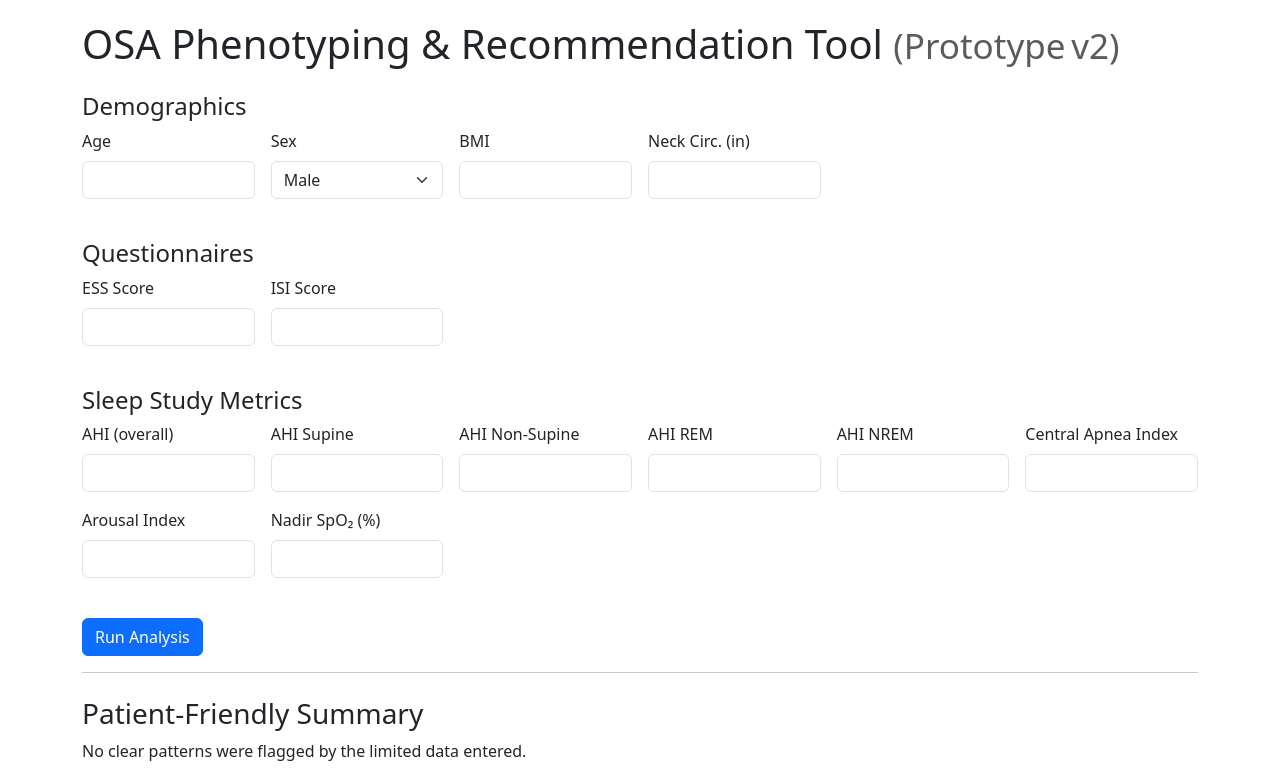
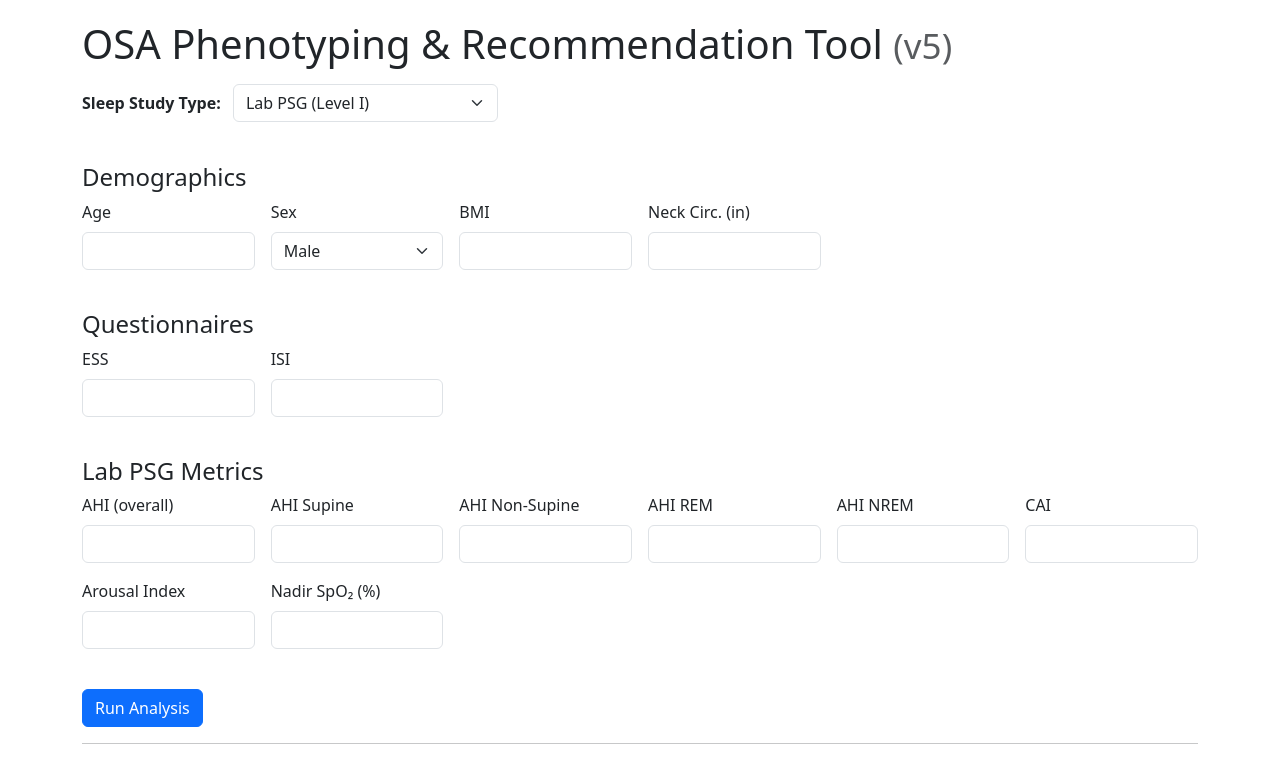
Before and after one commit to stereooooooo/osa-phenotyper, a plain HTML site: page index.html in a window 1280 px wide. Both pictures are taken after a click on the button "Run Analysis". Shown: the top 773 px of the page. Drawn offline with nearby package versions, Linux system fonts and the light colour scheme.

Commit message:
Add files via upload

```diff
--- a/index.html
+++ b/index.html
@@ -2,43 +2,37 @@
 <html lang="en">
 <head>
 <meta charset="UTF-8">
-<title>OSA Phenotyper (Prototype v2)</title>
+<title>OSA Phenotyper (Prototype v5)</title>
 <meta name="viewport" content="width=device-width, initial-scale=1">
 <link href="https://cdn.jsdelivr.net/npm/bootstrap@5.3.3/dist/css/bootstrap.min.css" rel="stylesheet">
 <style>
-body { padding-top: 20px; }
-.section { margin-bottom: 40px; }
-summary { cursor: pointer; }
+body{padding-top:20px;}
+.section{margin-bottom:40px;}
+summary{cursor:pointer;}
 </style>
 </head>
 <body>
 <div class="container">
-  <h1 class="mb-4">OSA Phenotyping &amp; Recommendation Tool <small class="text-muted">(Prototype v2)</small></h1>
+<h1 class="mb-3">OSA Phenotyping &amp; Recommendation Tool <small class="text-muted">(v5)</small></h1>
+
+<!-- Study type -->
+<div class="section">
+<label class="form-label fw-bold me-2">Sleep Study Type:</label>
+<select class="form-select d-inline-block w-auto" id="studyType" onchange="toggleStudySections()">
+  <option value="PSG">Lab PSG (Level I)</option>
+  <option value="WatchPAT">Home Sleep Test – WatchPAT</option>
+</select>
+</div>
 
 <form id="osaForm">
 <!-- Demographics -->
 <div class="section">
 <h4>Demographics</h4>
 <div class="row g-3">
-        <div class="col-md-2">
-          <label class="form-label">Age</label>
-          <input type="number" class="form-control" id="age" min="0">
-        </div>
-        <div class="col-md-2">
-          <label class="form-label">Sex</label>
-          <select class="form-select" id="sex">
-            <option value="Male">Male</option>
-            <option value="Female">Female</option>
-          </select>
-        </div>
-        <div class="col-md-2">
-          <label class="form-label">BMI</label>
-          <input type="number" step="0.1" class="form-control" id="bmi">
-        </div>
-        <div class="col-md-2">
-          <label class="form-label">Neck Circ. (in)</label>
-          <input type="number" step="0.1" class="form-control" id="neck">
-        </div>
+  <div class="col-md-2"><label class="form-label">Age</label><input type="number" class="form-control" id="age"></div>
+  <div class="col-md-2"><label class="form-label">Sex</label><select class="form-select" id="sex"><option>Male</option><option>Female</option></select></div>
+  <div class="col-md-2"><label class="form-label">BMI</label><input type="number" step="0.1" class="form-control" id="bmi"></div>
+  <div class="col-md-2"><label class="form-label">Neck Circ. (in)</label><input type="number" step="0.1" class="form-control" id="neck"></div>
 </div>
 </div>
 
@@ -46,53 +40,38 @@ summary { cursor: pointer; }
 <div class="section">
 <h4>Questionnaires</h4>
 <div class="row g-3">
-        <div class="col-md-2">
-          <label class="form-label">ESS Score</label>
-          <input type="number" class="form-control" id="ess">
-        </div>
-        <div class="col-md-2">
-          <label class="form-label">ISI Score</label>
-          <input type="number" class="form-control" id="isi">
-        </div>
+  <div class="col-md-2"><label class="form-label">ESS</label><input type="number" class="form-control" id="ess"></div>
+  <div class="col-md-2"><label class="form-label">ISI</label><input type="number" class="form-control" id="isi"></div>
 </div>
 </div>
 
-    <!-- Sleep study -->
-    <div class="section">
-      <h4>Sleep Study Metrics</h4>
+<!-- PSG block -->
+<div class="section study-block" data-study="PSG">
+<h4>Lab PSG Metrics</h4>
 <div class="row g-3">
-        <div class="col-md-2">
-          <label class="form-label">AHI (overall)</label>
-          <input type="number" step="0.1" class="form-control" id="ahi">
+  <div class="col-md-2"><label class="form-label">AHI (overall)</label><input type="number" step="0.1" class="form-control" id="ahi"></div>
+  <div class="col-md-2"><label class="form-label">AHI Supine</label><input type="number" step="0.1" class="form-control" id="ahiSupine"></div>
+  <div class="col-md-2"><label class="form-label">AHI Non‑Supine</label><input type="number" step="0.1" class="form-control" id="ahiNonSupine"></div>
+  <div class="col-md-2"><label class="form-label">AHI REM</label><input type="number" step="0.1" class="form-control" id="ahiREM"></div>
+  <div class="col-md-2"><label class="form-label">AHI NREM</label><input type="number" step="0.1" class="form-control" id="ahiNREM"></div>
+  <div class="col-md-2"><label class="form-label">CAI</label><input type="number" step="0.1" class="form-control" id="cai"></div>
+  <div class="col-md-2"><label class="form-label">Arousal Index</label><input type="number" step="0.1" class="form-control" id="arousalIdx"></div>
+  <div class="col-md-2"><label class="form-label">Nadir SpO₂ (%)</label><input type="number" step="0.1" class="form-control" id="nadir"></div>
 </div>
-        <div class="col-md-2">
-          <label class="form-label">AHI Supine</label>
-          <input type="number" step="0.1" class="form-control" id="ahiSupine">
 </div>
-        <div class="col-md-2">
-          <label class="form-label">AHI Non‑Supine</label>
-          <input type="number" step="0.1" class="form-control" id="ahiNonSupine">
-        </div>
-        <div class="col-md-2">
-          <label class="form-label">AHI REM</label>
-          <input type="number" step="0.1" class="form-control" id="ahiREM">
-        </div>
-        <div class="col-md-2">
-          <label class="form-label">AHI NREM</label>
-          <input type="number" step="0.1" class="form-control" id="ahiNREM">
-        </div>
-        <div class="col-md-2">
-          <label class="form-label">Central Apnea Index</label>
-          <input type="number" step="0.1" class="form-control" id="cai">
-        </div>
-        <div class="col-md-2">
-          <label class="form-label">Arousal Index</label>
-          <input type="number" step="0.1" class="form-control" id="arousalIdx">
-        </div>
-        <div class="col-md-2">
-          <label class="form-label">Nadir SpO₂ (%)</label>
-          <input type="number" step="0.1" class="form-control" id="nadir">
-        </div>
+
+<!-- WatchPAT block -->
+<div class="section study-block" data-study="WatchPAT" style="display:none;">
+<h4>WatchPAT Metrics</h4>
+<div class="row g-3">
+  <div class="col-md-2"><label class="form-label">pAHI (overall)</label><input type="number" step="0.1" class="form-control" id="pahi"></div>
+  <div class="col-md-2"><label class="form-label">Supine pAHI</label><input type="number" step="0.1" class="form-control" id="pahiSupine"></div>
+  <div class="col-md-2"><label class="form-label">pAHI REM</label><input type="number" step="0.1" class="form-control" id="pahiREM"></div>
+  <div class="col-md-2"><label class="form-label">pAHI NREM</label><input type="number" step="0.1" class="form-control" id="pahiNREM"></div>
+  <div class="col-md-2"><label class="form-label">PAT RDI</label><input type="number" step="0.1" class="form-control" id="rdi"></div>
+  <div class="col-md-2"><label class="form-label">ODI 4%</label><input type="number" step="0.1" class="form-control" id="odi"></div>
+  <div class="col-md-2"><label class="form-label">Min SpO₂ (%)</label><input type="number" step="0.1" class="form-control" id="nadirWatch"></div>
+  <div class="col-md-2"><label class="form-label">TST (hrs)</label><input type="number" step="0.1" class="form-control" id="tst"></div>
 </div>
 </div>
 
@@ -105,136 +84,67 @@ summary { cursor: pointer; }
 </div>
 
 <script>
-// Utility
-function num(id) { return parseFloat(document.getElementById(id).value) || 0; }
-function list(items) { return items.map(i => '<li>' + i + '</li>').join(''); }
+function num(id){return parseFloat(document.getElementById(id)?.value)||0;}
+function list(arr){return arr.map(x=>'<li>'+x+'</li>').join('');}
+function toggleStudySections(){const v=document.getElementById('studyType').value;document.querySelectorAll('.study-block').forEach(d=>d.style.display=d.getAttribute('data-study')===v?'block':'none');}
 
-function runAnalysis() {
-  const bmi = num('bmi');
-  const neck = num('neck');      // inches
-  const ess  = num('ess');
-  const isi  = num('isi');
-  const ahi  = num('ahi');
-  const ahiSup = num('ahiSupine');
-  const ahiNon = num('ahiNonSupine');
-  const ahiREM = num('ahiREM');
-  const ahiNREM = num('ahiNREM');
-  const cai  = num('cai');
-  const arousal = num('arousalIdx');
-  const nadir = num('nadir');
-  const sex = document.getElementById('sex').value;
+function runAnalysis(){
+ const study=document.getElementById('studyType').value;
+ const sex=document.getElementById('sex').value;
+ const bmi=num('bmi'), neck=num('neck'), ess=num('ess'), isi=num('isi');
+ let ahi=0, supine=0, nonsup=0, rem=0, nrem=0, cai=0, arousal=0, nadir=0;
 
-  const phenotypes = [];
-  const rationale  = {};  // store reasons per phenotype
-
-  // --- Rule set ---
-  // 1. Anatomy
-  if ((sex === 'Male' && neck >= 17) || (sex === 'Female' && neck >= 16) || bmi >= 30 || ahi >= 30) {
-    phenotypes.push('High Anatomical Contribution');
-    rationale['High Anatomical Contribution'] = [];
-    if (neck) rationale['High Anatomical Contribution'].push(`Neck circumference ${neck.toFixed(1)} in`);
-    if (bmi)  rationale['High Anatomical Contribution'].push(`BMI ${bmi}`);
-    if (ahi)  rationale['High Anatomical Contribution'].push(`AHI ${ahi}`);
+ if(study==='PSG'){
+   ahi=num('ahi'); supine=num('ahiSupine'); nonsup=num('ahiNonSupine'); rem=num('ahiREM'); nrem=num('ahiNREM');
+   cai=num('cai'); arousal=num('arousalIdx'); nadir=num('nadir');
+ } else {
+   ahi=num('pahi'); supine=num('pahiSupine'); rem=num('pahiREM'); nrem=num('pahiNREM');
+   nadir=num('nadirWatch');
  }
 
-  // 2. Low arousal threshold
-  if ((arousal / Math.max(ahi, 1) > 0.5) || isi >= 15) {
-    phenotypes.push('Low Arousal Threshold');
-    rationale['Low Arousal Threshold'] = [];
-    if (arousal) rationale['Low Arousal Threshold'].push(`Arousal index ${arousal}`);
-    if (isi)     rationale['Low Arousal Threshold'].push(`ISI ${isi}`);
+ const phen=[], why={};
+ const add=(p,r)=>{phen.push(p);why[p]=(why[p]||[]).concat(r);};
+
+ if((sex==='Male'&&neck>=17)||(sex==='Female'&&neck>=16)||bmi>=30||ahi>=30)add('High Anatomical Contribution',[`Neck ${neck||'?'}`,`BMI ${bmi||'?'}`,`Index ${ahi}`]);
+ if(study==='PSG' && ((arousal/Math.max(ahi,1)>0.5)||isi>=15)) add('Low Arousal Threshold',[`Arousal ${arousal}`,`ISI ${isi}`]);
+ if(supine && supine>0 && ((study==='PSG' && supine>2*nonsup && nonsup<15) || (study==='WatchPAT' && supine>2*ahi && ahi<20))) add('Positional OSA',[`Supine index ${supine}`,`Overall index ${ahi}`]);
+ if(rem && rem>0 && rem>2*Math.max(nrem,1) && rem>=10) add('REM‑Predominant OSA',[`REM index ${rem}`,`NREM ${nrem}`]);
+ if(cai>=5) add('High Loop Gain / Complex Sleep Apnea risk',[`CAI ${cai}`]);
+ if(nadir && nadir<85) add('High Hypoxic Burden',[`Min SpO₂ ${nadir}%`]);
+
+ const recLib={'High Anatomical Contribution':'CPAP/APAP first‑line; weight optimisation; consider MAD, surgery or Inspire™ if needed.',
+ 'Low Arousal Threshold':'Improve CPAP comfort; CBT‑I; judicious low‑dose sedative under specialist.',
+ 'Positional OSA':'Positional therapy (side‑sleeping device) or oral appliance.',
+ 'REM‑Predominant OSA':'Ensure adequate CPAP in REM (auto‑titrating) or MAD.',
+ 'High Loop Gain / Complex Sleep Apnea risk':'Fixed‑pressure CPAP or ASV (no HFrEF); oxygen supplementation.',
+ 'High Hypoxic Burden':'Prioritise effective therapy to improve oxygen saturation and CV risk.'};
+
+ const recs=[]; phen.forEach(p=>{if(recLib[p])recs.push(recLib[p]);});
+ if(!recs.length) recs.push('Standard CPAP/APAP remains the first‑line therapy for most OSA patients.');
+
+ const explanations={'High Anatomical Contribution':'Your airway is physically narrow ...',
+ 'Low Arousal Threshold':'You wake easily ...',
+ 'Positional OSA':'Events mainly happen on your back ...',
+ 'REM‑Predominant OSA':'Events mainly in dreaming sleep ...',
+ 'High Loop Gain / Complex Sleep Apnea risk':'Breathing control is unstable ...',
+ 'High Hypoxic Burden':'Oxygen drops quite low ...'};
+
+ // patient summary
+ let pat='<h3>Patient‑Friendly Summary</h3>';
+ if(phen.length){pat+='<p>Your results suggest these contributing factors:</p>';phen.forEach(p=>{pat+=`<details><summary><strong>${p}</strong></summary><div class="mt-2">${explanations[p]||''}</div></details>`;});}
+ else pat+='<p>No clear patterns flagged from the data entered.</p>';
+ pat+='<h5 class="mt-4">Top Treatment Options</h5><ul>'+list(recs)+'</ul><p class="mt-3">Discuss these options with your clinician.</p>';
+
+ // clinician report
+ let cli='<h3>Clinician Decision Support</h3><p><strong>Study type:</strong> '+study+'</p>';
+ if(phen.length){cli+='<ul>';phen.forEach(p=>{cli+='<li><strong>'+p+'</strong> — '+why[p].join(', ')+'</li>';});cli+='</ul>';}else{cli+='<p>No phenotype triggered.</p>';}
+ cli+='<p><strong>Recommendations:</strong></p><ol>'+list(recs)+'</ol><p><em>Prototype rules—verify clinically.</em></p>';
+
+ document.getElementById('patientSummary').innerHTML=pat;
+ document.getElementById('clinicianReport').innerHTML=cli;
 }
 
-  // 3. Positional
-  if (ahiSup > 2 * ahiNon && ahiNon < 15) {
-    phenotypes.push('Positional OSA');
-    rationale['Positional OSA'] = [`Supine AHI ${ahiSup}`, `Non‑supine AHI ${ahiNon}`];
-  }
-
-  // 4. REM‑predominant
-  if (ahiREM > 2 * ahiNREM && ahiREM >= 10) {
-    phenotypes.push('REM‑Predominant OSA');
-    rationale['REM‑Predominant OSA'] = [`REM AHI ${ahiREM}`, `NREM AHI ${ahiNREM}`];
-  }
-
-  // 5. High loop gain / complex
-  if (cai >= 5) {
-    phenotypes.push('High Loop Gain / Complex Sleep Apnea risk');
-    rationale['High Loop Gain / Complex Sleep Apnea risk'] = [`Central apnea index ${cai}`];
-  }
-
-  // 6. Hypoxic burden
-  if (nadir && nadir < 85) {
-    phenotypes.push('High Hypoxic Burden');
-    rationale['High Hypoxic Burden'] = [`Nadir SpO₂ ${nadir}%`];
-  }
-
-  // --- Explanations & treatment library ---
-  const explanations = {
-    'High Anatomical Contribution': `Your airway is physically narrow or more likely to collapse during sleep because of factors like a larger neck size, extra tissue from weight around the throat, or jaw structure.  <strong>Why it matters:</strong> Air physically can’t stay open.  <strong>How to improve:</strong> <ul>${list([
-      'Lose weight if overweight (even a 10 lb loss can reduce airway pressure).',
-      'Use a device that splints the airway open (CPAP).',
-      'Consider oral devices that bring the jaw forward (mandibular advancement device) or surgical options (tonsil reduction, Inspire™) if other treatments fail.'])}</ul>`,
-    'Low Arousal Threshold': `You tend to wake up very easily whenever your breathing is disturbed, so even mild airway narrowing fragments your sleep.  <strong>How to improve:</strong> <ul>${list([
-      'Make CPAP as comfortable as possible (proper mask fit, humidification).',
-      'Consider Cognitive Behavioural Therapy for Insomnia (CBT‑I)—a structured program (usually 4‑6 sessions) that retrains sleep habits.',
-      'In some cases, very low‑dose sedatives are used under specialist supervision to raise the arousal threshold.'])}</ul>`,
-    'Positional OSA': `Most events occur when you sleep on your back.  <strong>How to improve:</strong> <ul>${list([
-      'Train yourself to sleep on your side using a positional‑therapy device, backpack, or special pillow.',
-      'An oral appliance can also help by holding the jaw forward in any position.'])}</ul>`,
-    'REM‑Predominant OSA': `Events mainly happen in the dreaming (REM) stage, when muscles naturally relax the most.  <strong>How to improve:</strong> <ul>${list([
-      'Ensure CPAP pressure is high enough during REM (Auto‑CPAP usually handles this).',
-      'Mandibular advancement devices are another option if CPAP is not tolerated.'])}</ul>`,
-    'High Loop Gain / Complex Sleep Apnea risk': `Your brain’s breathing control system is very sensitive, so it may over‑correct and cause pauses (central apneas).  <strong>How to improve:</strong> <ul>${list([
-      'Careful fixed‑pressure CPAP titration rather than wide‑range Auto‑CPAP.',
-      'Sometimes oxygen supplementation or a specialised device (ASV) is used—only after ruling out certain heart conditions.'])}</ul>`,
-    'High Hypoxic Burden': `Your oxygen saturation falls to a low level during sleep, which increases cardiovascular strain.  <strong>Priority:</strong> Choose the most effective treatment (usually CPAP) and retest to confirm oxygen levels improve.`
-  };
-
-  const recsLib = {
-    'High Anatomical Contribution': 'CPAP/APAP first‑line; address weight; consider airway surgery or Inspire™ if CPAP fails.',
-    'Low Arousal Threshold': 'Optimize CPAP comfort; CBT‑I; cautious use of low‑dose sedatives under specialist care.',
-    'Positional OSA': 'Positional therapy (side‑sleeping device); oral appliance as alternative.',
-    'REM‑Predominant OSA': 'Ensure adequate CPAP pressure in REM; Auto‑CPAP or mandibular advancement device.',
-    'High Loop Gain / Complex Sleep Apnea risk': 'Fixed‑pressure CPAP, oxygen supplementation, or ASV (if no heart failure).',
-    'High Hypoxic Burden': 'Prioritize effective therapy (CPAP) to improve oxygen saturation and lower CV risk.'
-  };
-
-  // Collate recommendations (deduplicated, preserve order)
-  const recommendations = [];
-  phenotypes.forEach(p => { if (recsLib[p]) recommendations.push(recsLib[p]); });
-  if (!recommendations.length) recommendations.push('Standard CPAP/APAP remains the most effective first‑line therapy for most OSA patients.');
-
-  // --- Build UI strings ---
-  let patientHTML = '<h3>Patient‑Friendly Summary</h3>';
-  if (phenotypes.length) {
-    patientHTML += '<p>Your results suggest these main factors:</p>';
-    phenotypes.forEach(p => { patientHTML += `<details class="mb-2"><summary><strong>${p.replace(/\//g,' / ')}</strong></summary><div class="mt-2">${explanations[p] || ''}</div></details>`; });
-  } else {
-    patientHTML += '<p>No clear patterns were flagged by the limited data entered.</p>';
-  }
-  patientHTML += '<h5 class="mt-4">Top Treatment Options</h5><ul>' + list(recommendations) + '</ul>';
-  patientHTML += '<p class="mt-3">Discuss these options with your clinician and decide together which makes the most sense for you.</p>';
-
-  // Clinician report with rationale
-  let clinHTML = '<h3>Clinician Decision Support</h3>';
-  if (phenotypes.length) {
-    clinHTML += '<p><strong>Phenotype profile:</strong></p><ul>';
-    phenotypes.forEach(p => {
-      const reasons = rationale[p] ? ' — based on ' + rationale[p].join(', ') : '';
-      clinHTML += `<li><strong>${p}</strong>${reasons}</li>`;
-    });
-    clinHTML += '</ul>';
-  } else {
-    clinHTML += '<p>No phenotype classification triggered.</p>';
-  }
-  clinHTML += '<p><strong>Key metrics entered:</strong> BMI ' + bmi + ', Neck ' + neck + ' in, AHI ' + ahi + ', Supine ' + ahiSup + ', Non‑Supine ' + ahiNon + ', REM ' + ahiREM + ', NREM ' + ahiNREM + ', CAI ' + cai + ', Arousal ' + arousal + ', Nadir SpO₂ ' + nadir + '%.';
-  clinHTML += '</p><p><strong>Recommendations (ranked):</strong></p><ol>' + list(recommendations) + '</ol>';
-  clinHTML += '<p><em>Prototype rule‑based engine; verify with clinical judgment.</em></p>';
-
-  document.getElementById('patientSummary').innerHTML = patientHTML;
-  document.getElementById('clinicianReport').innerHTML = clinHTML;
-}
+toggleStudySections();
 </script>
 </body>
 </html>
```
Also changed, not shown: README.md. Lines whose indentation alone changed are shown as unchanged.
